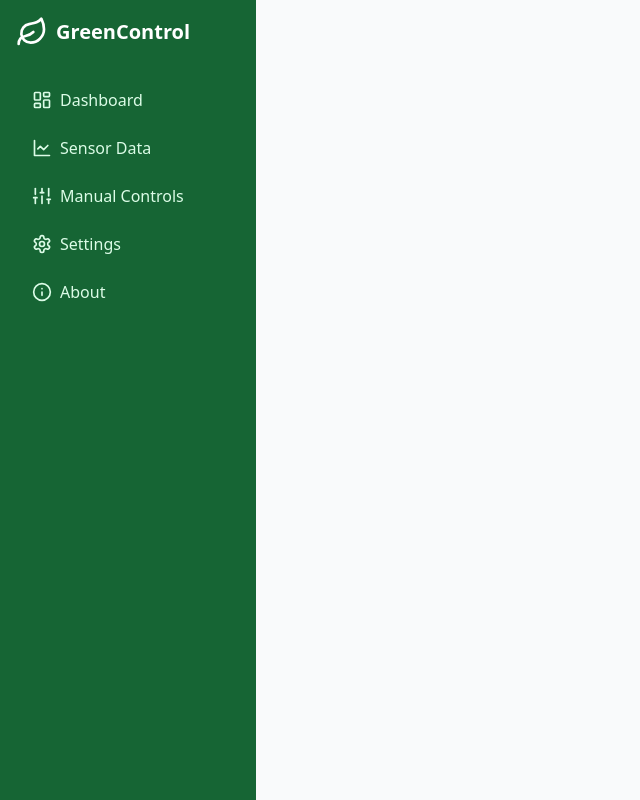
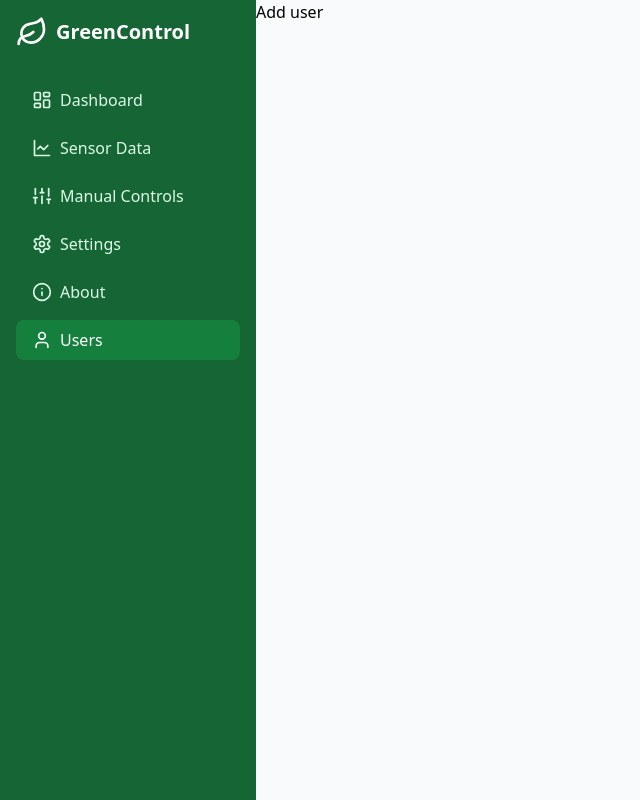
Before and after one commit to KaviduIsura/ps-frontend, a React (Vite) app: page /users in a window 1280 px wide. Shown: the whole page, without its empty margins (0-640 px from the left). Built offline with nearby package versions, Linux system fonts and the light colour scheme.

Commit message:
Add users page and register page ✨

```diff
--- a/src/App.tsx
+++ b/src/App.tsx
@@ -6,14 +6,15 @@ import { SensorData } from "./components/sensor-data/SensorData";
 import { ManualControls } from "./components/controls/ManualControls";
 import { Settings } from "./components/settings/Settings";
 import Login from "./components/Login";
-import Register from "./components/Register";
+import { Users } from "./components/users/Users";
+import AddUserForm from "./components/users/AddUserForm";
 
 export function App() {
   return (
     <Router>
       <Routes>
         <Route path="/login" element={<Login />} />
-        <Route path="/register" element={<Register />} />
+        <Route path="/register" element={<AddUserForm />} />
         <Route
           path="/*"
           element={
@@ -25,6 +26,7 @@ export function App() {
                   <Route path="/sensor-data" element={<SensorData />} />
                   <Route path="/controls" element={<ManualControls />} />
                   <Route path="/settings" element={<Settings />} />
+                  <Route path="/users" element={<Users />} />
                 </Routes>
               </div>
             </div>
--- a/src/api/api.ts
+++ b/src/api/api.ts
@@ -21,7 +21,7 @@ export const saveSensorData = (data) => API.post("/sensor1", data);
 export const getSensorData2 = () => API.get("/sensor2");
 export const saveSensorData2 = (data) => API.post("/sensor2", data);
 
-// export const createUser = (userData) => API.post("/users", userData);
+export const createUser = (userData) => API.post("/users", userData);
 // export const userLogin = (credentials) => API.post("/user/login", credentials);
 
 export default API;
--- a/src/components/layout/Sidebar.tsx
+++ b/src/components/layout/Sidebar.tsx
@@ -1,13 +1,14 @@
-import React from 'react';
-import { NavLink } from './NavLink';
+import React from "react";
+import { NavLink } from "./NavLink";
 import {
   LayoutDashboard,
   LineChart,
   Sliders,
   Settings,
   Info,
-  Leaf
-} from 'lucide-react';
+  Leaf,
+  User,
+} from "lucide-react";
 
 export function Sidebar() {
   return (
@@ -33,6 +34,9 @@ export function Sidebar() {
         <NavLink to="/about" icon={<Info className="w-5 h-5" />}>
           About
         </NavLink>
+        <NavLink to="/users" icon={<User className="w-5 h-5" />}>
+          Users
+        </NavLink>
       </nav>
     </div>
   );
--- a/src/components/Register.tsx
+++ b/src/components/users/AddUserForm.tsx
@@ -4,7 +4,7 @@ import { useState } from "react";
 import toast from "react-hot-toast";
 import { useNavigate } from "react-router-dom";
 
-export default function Register() {
+export default function AddUserForm() {
   const [imgUrl, setImgUrl] = useState("");
   const [email, setEmail] = useState("");
   const [firstName, setFirstName] = useState("");
@@ -33,14 +33,14 @@ export default function Register() {
       address: address,
       profilePic: imgUrl,
     };
-    // const token = localStorage.getItem("token");
+    const token = localStorage.getItem("token");
     try {
-      await axios.post(import.meta.env.VITE_BACKEND_URL + "/api/users", user, {
-        // headers: {
-        //   Authorization: "Bearer " + token,
-        // },
+      await axios.post(import.meta.env.VITE_BACKEND_URL + "/api/user", user, {
+        headers: {
+          Authorization: "Bearer " + token,
+        },
       });
-      navigate("/");
+      navigate("/users");
       toast.success("Product Add successfully");
     } catch (error) {
       toast.error("Failed to add product" + error);
--- /dev/null
+++ b/src/components/users/Users.tsx
@@ -0,0 +1,9 @@
+import { Link } from "react-router-dom";
+
+export function Users() {
+  return (
+    <div>
+      <Link to="/register">Add user</Link>
+    </div>
+  );
+}
```
